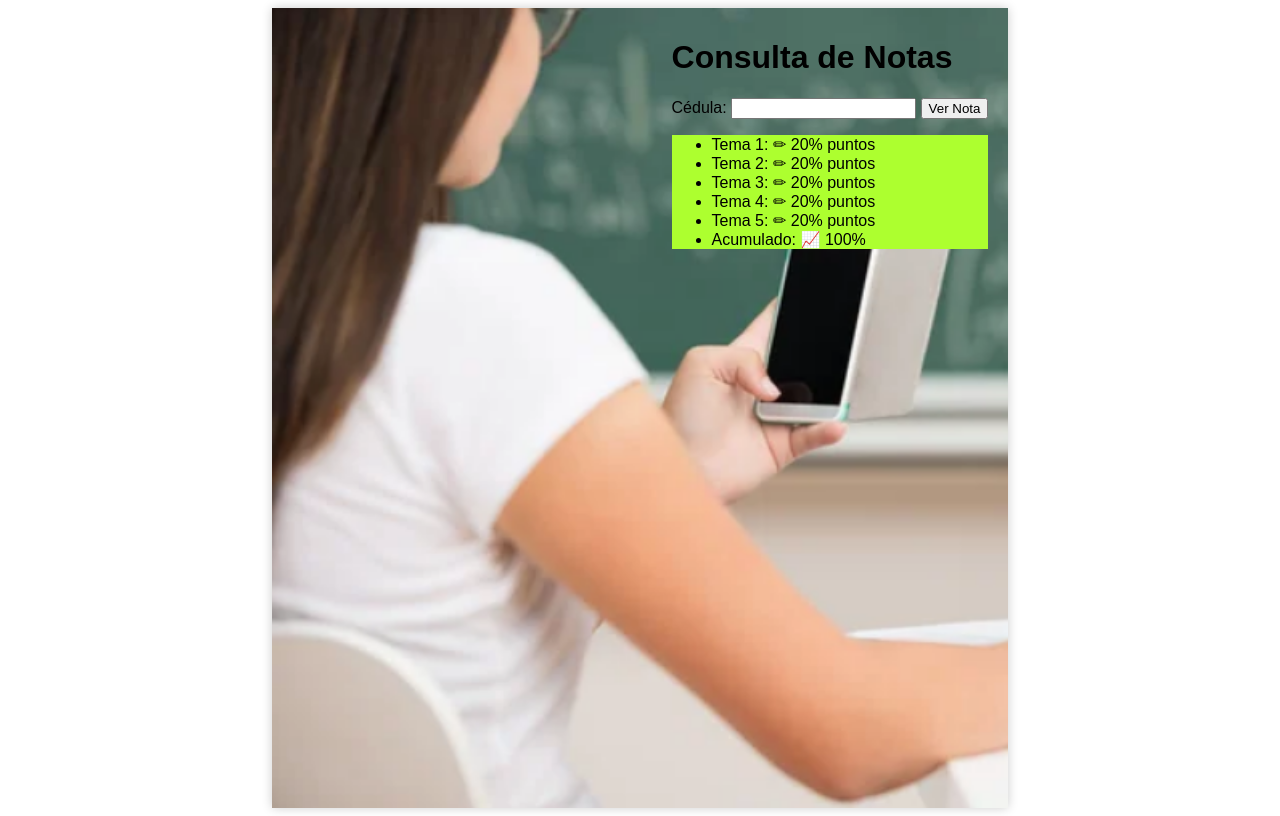
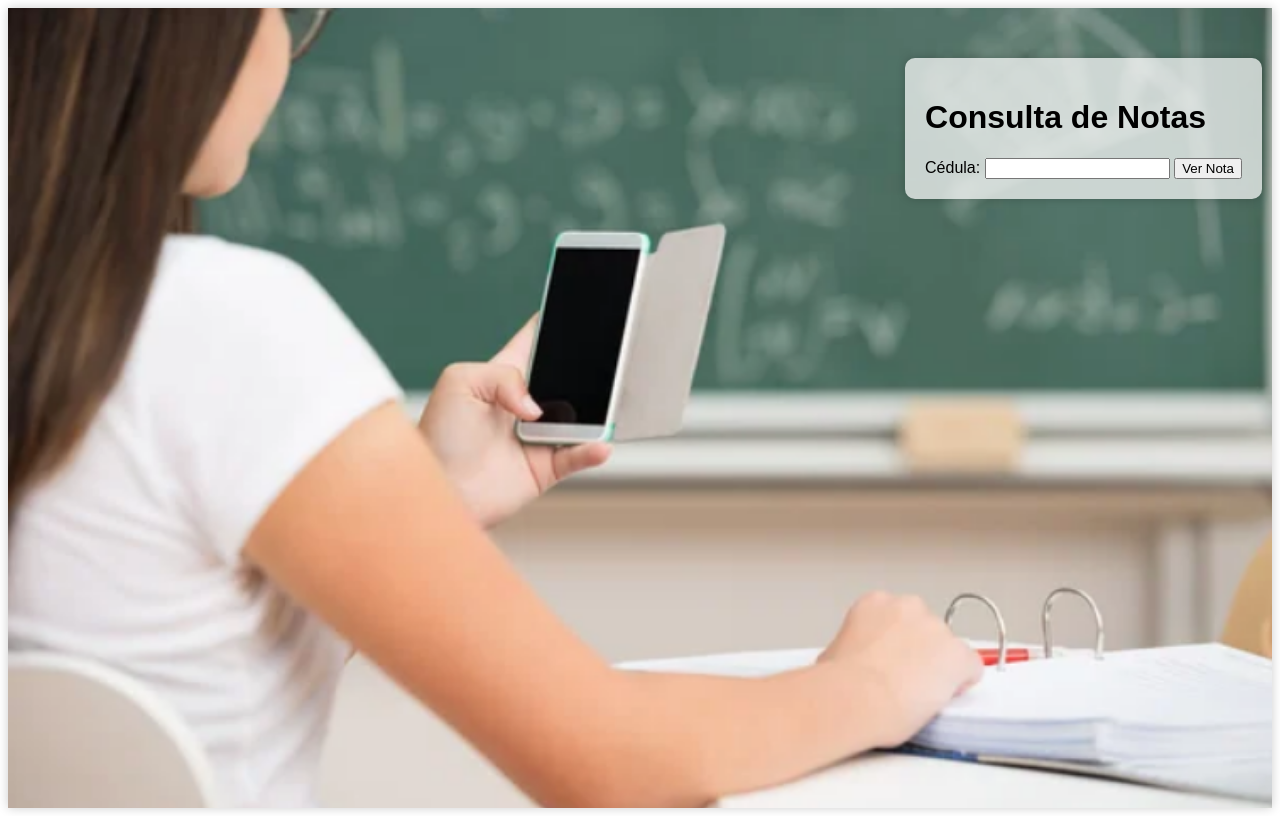
Before and after one commit to H-Javier-Rivas/Consultar-notas, a plain HTML site: page index.html in a window 1280 px wide. Both pictures are taken after a click on the button "Ver Nota". Drawn offline with Linux system fonts and the light colour scheme.

Commit message:
Actualización de interfaz y notas E3

```diff
--- a/script.js
+++ b/script.js
@@ -1,88 +1,88 @@
 const notas = {
-    "31317951": [5, 5, 0, 0, 0, 2.0],
+    "31317951": [5, 5, 8, 0, 0, 2.0],
     "33481359": [6, 4, 0, 0, 0, 2.0],
     "29906807": [6, 4, 0, 0, 0, 2.0],
     "28579804": [0, 0, 0, 0, 0, 0.0],
-    "31112951": [4, 5, 0, 0, 0, 1.8],
-    "31275423": [7, 6, 0, 0, 0, 2.6],
+    "31112951": [4, 5, 7.5, 0, 0, 1.8],
+    "31275423": [7, 6, 6, 0, 0, 2.6],
     "30501061": [0, 0, 0, 0, 0, 0.0],
     "33027257": [6, 2, 0, 0, 0, 1.6],
     "32466047": [0, 0, 0, 0, 0, 0.0],
-    "31353883": [1, 1, 0, 0, 0, 0.4],
-    "22590506": [8, 6, 0, 0, 0, 2.8],
+    "31353883": [1, 1, 7, 0, 0, 0.4],
+    "22590506": [8, 6, 4, 0, 0, 2.8],
     "30791499": [0, 0, 0, 0, 0, 0.0],
     "31597505": [6, 0, 0, 0, 0, 1.2],
     "32505988": [2, 4, 0, 0, 0, 1.2],
     "27838077": [0, 5, 0, 0, 0, 0.0],
     "31958261": [0, 0, 0, 0, 0, 0.0],
-    "32341550": [7, 4, 0, 0, 0, 2.2],
-    "30993902": [3, 1, 0, 0, 0, 0.8],
-    "31594692": [4, 2, 0, 0, 0, 1.2],
-    "32015116": [5, 0, 0, 0, 0, 1.0],
+    "32341550": [7, 4, 4.5, 0, 0, 2.2],
+    "30993902": [3, 1, 9, 0, 0, 0.8],
+    "31594692": [4, 2, 7.5, 0, 0, 1.2],
+    "32015116": [5, 0, 8, 0, 0, 1.0],
     "30001211": [0, 0, 0, 0, 0, 0.0],
     "32095004": [6, 6, 0, 0, 0, 2.4],
     "32749053": [2, 3, 0, 0, 0, 1.0],
-    "30656106": [8, 8, 0, 0, 0, 3.2],
+    "30656106": [8, 8, 9, 0, 0, 3.2],
     "32417204": [0, 0, 0, 0, 0, 0.0],
     "31615846": [6, 0, 0, 0, 0, 1.2],
     "31384713": [8, 4, 0, 0, 0, 2.4],
-    "31963305": [0, 2, 0, 0, 0, 0.4],
+    "31963305": [0, 2, 6, 0, 0, 0.4],
     "32497970": [8, 4, 0, 0, 0, 2.4],
     "30184377": [6, 4, 0, 0, 0, 2.0],
-    "30810494": [4, 8, 0, 0, 0, 2.4],
+    "30810494": [4, 8, 5, 0, 0, 2.4],
     "30851581": [0, 0, 0, 0, 0, 0.0],
-    "30892212": [7, 1, 0, 0, 0, 1.6],
+    "30892212": [7, 1, 8, 0, 0, 1.6],
     "32198719": [0, 0, 0, 0, 0, 0.0],
     "32014868": [1, 5, 0, 0, 0, 1.0],
-    "32503504": [8, 2, 0, 0, 0, 2.0],
-    "30366213": [6, 4, 0, 0, 0, 2.0],
+    "32503504": [8, 2, 9, 0, 0, 2.0],
+    "30366213": [6, 4, 8, 0, 0, 2.0],
     "24036155": [0, 0, 0, 0, 0, 0.0],
     "32465648": [1, 4, 0, 0, 0, 1.0],
-    "32340922": [6, 0, 0, 0, 0, 1.2],
-    "24521788": [2, 7, 0, 0, 0, 1.8],
-    "28619700": [7, 6, 0, 0, 0, 2.6],
+    "32340922": [6, 0, 5, 0, 0, 1.2],
+    "24521788": [2, 7, 7.5, 0, 0, 1.8],
+    "28619700": [7, 6, 8.5, 0, 0, 2.6],
     "27186079": [0, 3, 0, 0, 0, 0.6],
     "31995192": [5, 0, 0, 0, 0, 1.0],
-    "25935373": [8, 4, 0, 0, 0, 2.4],
-    "31445077": [7, 2, 0, 0, 0, 1.8],
-    "31370511": [5, 4, 0, 0, 0, 1.8],
+    "25935373": [8, 4, 6, 0, 0, 2.4],
+    "31445077": [7, 2, 8.5, 0, 0, 1.8],
+    "31370511": [5, 4, 7, 0, 0, 1.8],
     "31318584": [0, 0, 0, 0, 0, 0.0],
-    "31159717": [3, 0, 0, 0, 0, 0.6],
-    "32085543": [1, 2, 0, 0, 0, 0.6],
-    "31781913": [1, 0, 0, 0, 0, 0.2],
-    "31522163": [6, 7, 0, 0, 0, 2.6],
+    "31159717": [3, 0, 4.5, 0, 0, 0.6],
+    "32085543": [1, 2, 6, 0, 0, 0.6],
+    "31781913": [1, 0, 3, 0, 0, 0.2],
+    "31522163": [6, 7, 7, 0, 0, 2.6],
     "26455133": [0, 0, 0, 0, 0, 0.0],
-    "32059941": [1, 8, 0, 0, 0, 1.8],
-    "28578870": [6, 2, 0, 0, 0, 1.2],
+    "32059941": [1, 8, 9, 0, 0, 1.8],
+    "28578870": [6, 2, 8.5, 0, 0, 1.2],
     "30656301": [4, 6, 0, 0, 0, 1.0],
     "30253681": [0, 0, 0, 0, 0, 0.0],
-    "32506048": [4, 0, 0, 0, 0, 0.8],
-    "31329861": [7, 6, 0, 0, 0, 2.6],
-    "26753639": [0, 0, 0, 0, 0, 0.0],
-    "28263904": [6, 0, 0, 0, 0, 1.2],
-    "28530748": [0, 8, 0, 0, 0, 1.6],
-    "32961119": [8, 0, 0, 0, 0, 1.6],
-    "33135520": [3, 0, 0, 0, 0, 0.6],
+    "32506048": [4, 0, 6.5, 0, 0, 0.8],
+    "31329861": [7, 6, 8.5, 0, 0, 2.6],
+    "26753639": [0, 0, 6.5, 0, 0, 0.0],
+    "28263904": [6, 0, 8.5, 0, 0, 1.2],
+    "28530748": [0, 8, 9, 0, 0, 1.6],
+    "32961119": [8, 0, 6, 0, 0, 1.6],
+    "33135520": [3, 0, 4.5, 0, 0, 0.6],
     "31370481": [5, 0, 0, 0, 0, 1.0],
-    "31435595": [8, 2, 0, 0, 0, 2.0],
-    "33088688": [6, 3, 0, 0, 0, 1.8],
-    "31292143": [5, 5, 0, 0, 0, 2.0],
+    "31435595": [8, 2, 8.5, 0, 0, 2.0],
+    "33088688": [6, 3, 7, 0, 0, 1.8],
+    "31292143": [5, 5, 4, 0, 0, 2.0],
     "28534789": [0, 0, 0, 0, 0, 0.0],
-    "31275371": [8, 3, 0, 0, 0, 2.2],
-    "29643651": [1, 6, 0, 0, 0, 1.4],
-    "32497701": [8, 7, 0, 0, 0, 3.0],
-    "31230695": [3, 0, 0, 0, 0, 0.6],
-    "27644475": [7, 0, 0, 0, 0, 1.4],
-    "30212491": [7, 8, 0, 0, 0, 3.0],
-    "32197084": [2, 0, 0, 0, 0, 0.4],
-    "28754904": [0, 6, 0, 0, 0, 1.2],
+    "31275371": [8, 3, 8.5, 0, 0, 2.2],
+    "29643651": [1, 6, 8, 0, 0, 1.4],
+    "32497701": [8, 7, 8.5, 0, 0, 3.0],
+    "31230695": [3, 0, 2.5, 0, 0, 0.6],
+    "27644475": [7, 0, 8.5, 0, 0, 1.4],
+    "30212491": [7, 8, 8.5, 0, 0, 3.0],
+    "32197084": [2, 0, 6.5, 0, 0, 0.4],
+    "28754904": [0, 6, 7, 0, 0, 1.2],
     "21338678": [5, 0, 0, 0, 0, 1.0],
-    "27923753": [3, 0, 0, 0, 0, 0.6],
+    "27923753": [3, 0, 9.5, 0, 0, 0.6],
     "31598108": [6, 0, 0, 0, 0, 1.2],
-    "31700958": [7, 6, 0, 0, 0, 2.6],
-    "31159684": [3, 4, 0, 0, 0, 1.4],
-    "28215388": [8, 7, 0, 0, 0, 3.0],
-    "31318180": [4, 2, 0, 0, 0, 1.2],
+    "31700958": [7, 6, 8.5, 0, 0, 2.6],
+    "31159684": [3, 4, 7, 0, 0, 1.4],
+    "28215388": [8, 7, 9, 0, 0, 3.0],
+    "31318180": [4, 2, 9.5, 0, 0, 1.2],
     "": ["20%", "20%", "20%", "20%", "20%", "100%"],
     // ... resto de las notas
   };
@@ -95,12 +95,17 @@ const notas = {
       resultadoDiv.textContent = error;
     } else {
       const listaNotas = document.createElement("ul");
+      let acum = 0;
       nota.forEach((nota, index) => {
         const li = document.createElement("li");
         if (index == 5) {
-          li.textContent = `Acumulado: 📈 ${nota}`;
+          nota = acum;
+          li.innerHTML = `----------------------------
+          <br /> 📈 Total: <b> ${nota.toFixed(1)} </b> puntos`;
+          acum = 0;
         } else {
-          li.textContent = `Tema ${index + 1}: ✏ ${nota}  puntos`;
+          acum += nota*0.2;
+          li.textContent = `Tema ${index + 1}: ✏ ${nota.toFixed(1)} x 20%`;
         }
         listaNotas.appendChild(li);
       });
--- a/style.css
+++ b/style.css
@@ -1,26 +1,29 @@
 body {
     font-family: sans-serif;
-    display: flex;
-    justify-content: center;
-    min-height: 100vh;
 }
 
 .container {
+    min-height: 100vh;
     box-shadow: 0 0 10px rgba(0, 0, 0, 0.2);
-}
-
-.image {
-    background: url(estudiante.png) no-repeat;
+    background: url(estudiante.png);
     background-size: cover;
+    position: relative;
 }
 
 .form {
-    margin-left: 400px;
-    padding: 10px 20px 0 0;
+    position: absolute;
+    top: 50px;
+    right: 10px;
+    padding: 20px;
+    background-color: rgba(255, 255, 255, 0.7);
+    border-radius: 10px;
+    box-shadow: 0 0 10px rgba(0, 0, 0, 0.2);
 }
 
 /* Agrega más estilos aquí para personalizar la apariencia de los elementos */
 
 #resultado {
-    background-color: greenyellow;
+    background-color: rgba(62, 164, 52, 0.7);
+    border-radius: 10px;
+    box-shadow: 0 0 10px rgba(0, 0, 0, 0.2);
 }
```
Also changed, not shown: index.html (+1 -2 lines).
